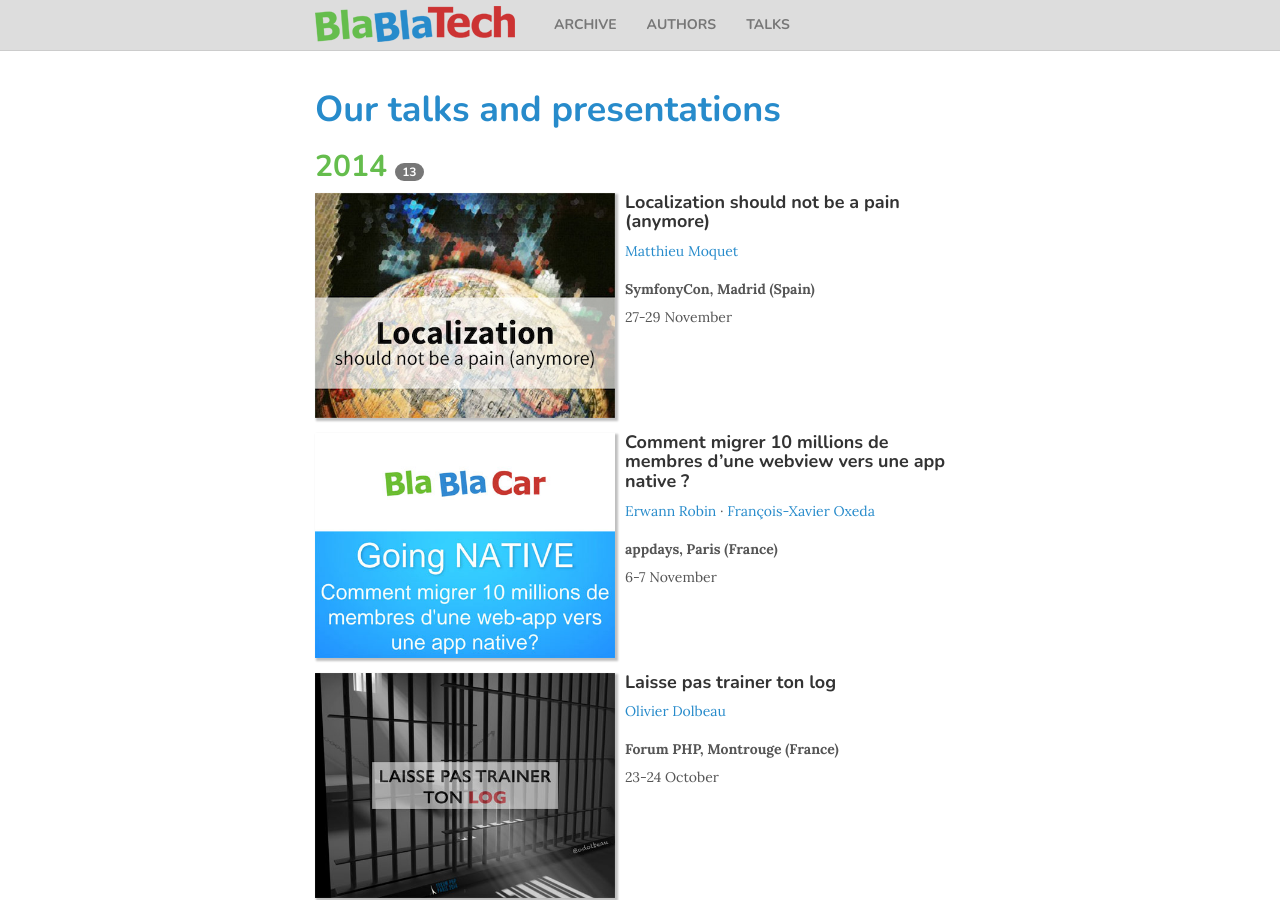
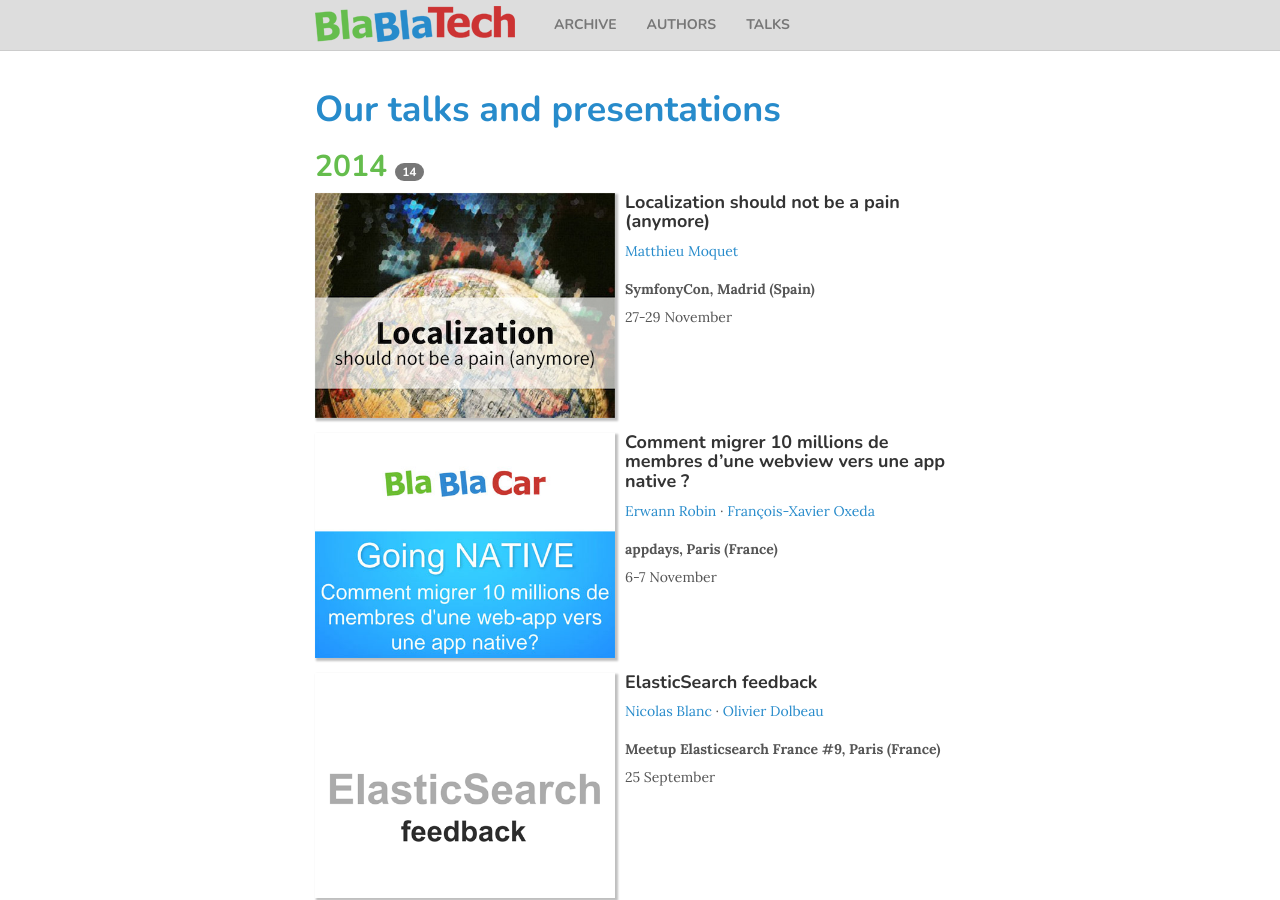
Before and after one commit to blablacar/blablatech, a Jekyll site: the page built from talks/index.html, in a window 1280 px wide and 900 px high. Built offline with Jekyll 4.4.1, drawn with Linux system fonts in a browser that asks for light colours; Markdown is read by kramdown in place of the engine named in the settings.

Commit message:
adding talk 14 from Mr Jardin

```diff
--- a/_config.yml
+++ b/_config.yml
@@ -35,6 +35,12 @@
     github:     "MattKetmo"
     twitter:    "MattKetmo"
     role:       "Web Development Engineer"
+  nicolas-blanc:
+    name:       "Nicolas Blanc"
+    nickname:   "Jardin"
+    twitter:    "thewhitegeek"
+    github:
+    role:       "Web Architect"
   nicolas-schwartz:
     name:       "Nicolas Schwartz"
     nickname:   "Nico"
@@ -81,6 +87,14 @@
       title:    "Comment migrer 10 millions de membres d’une webview vers une app native ?"
       thumb:    erwann-robin_appdays-2014.jpg
       url:      /talks/erwann-robin_appdays-2014.pdf
+    elasticsearch-feedback:
+      authors:  [nicolas-blanc, olivier-dolbeau]
+      date:     "25 September"
+      event:    "Meetup Elasticsearch France #9"
+      place:    "Paris (France)"
+      title:    "ElasticSearch feedback"
+      thumb:    nicolas-blanc_elasticsearch-feedback.png
+      url:      /talks/nicolas-blanc_elasticsearch-feedback.odp
     laisse-pas-trainer-ton-log:
       authors:  [olivier-dolbeau]
       date:     "23-24 October"
```
Also changed, not shown: _posts/2014-12-31-share-more-learn-more-in-2014.md (+3 -2 lines), images/authors/nicolas-blanc.png (added), images/talks/nicolas-blanc_elasticsearch-feedback.png (added), 1 other file.
